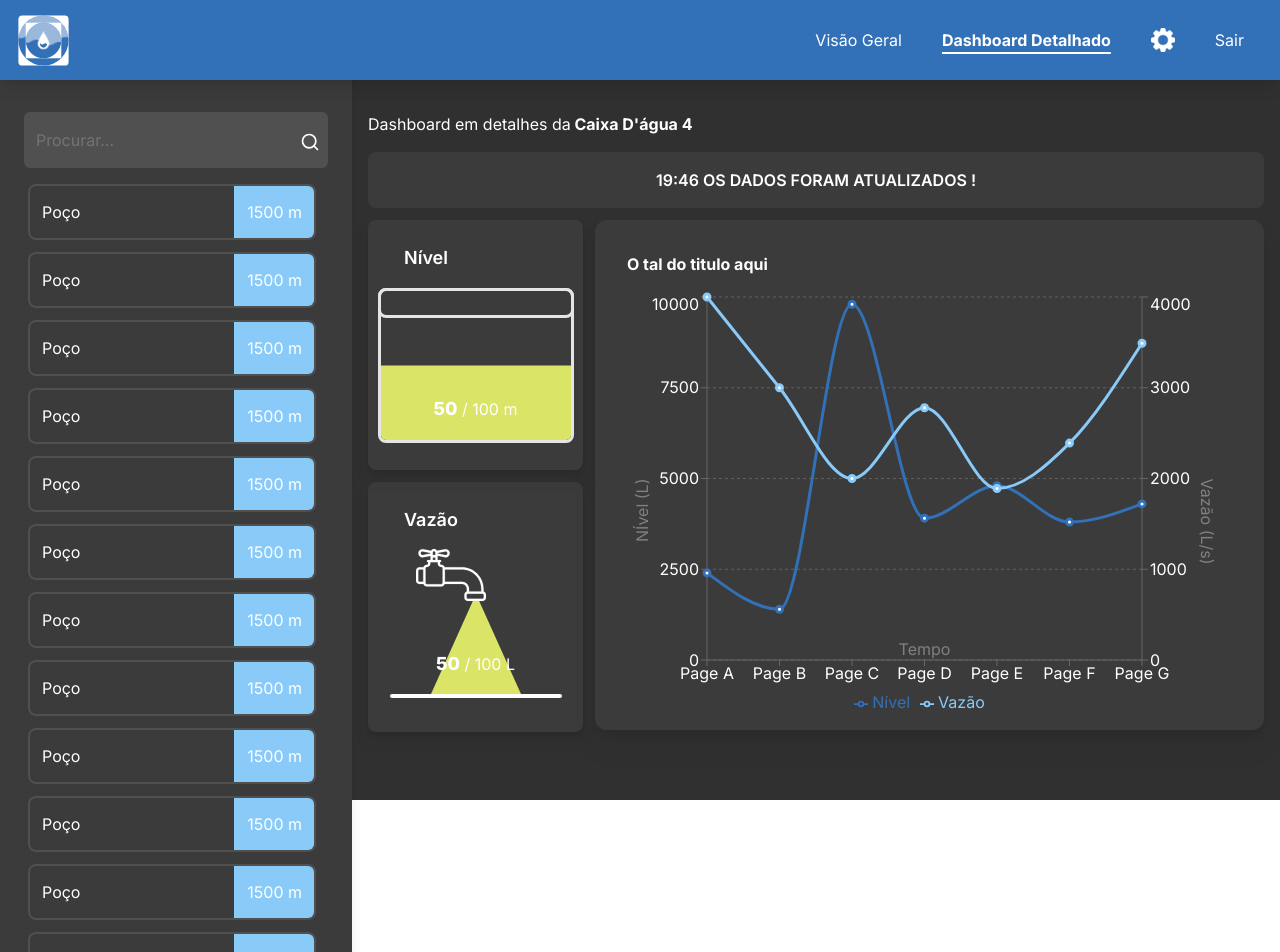
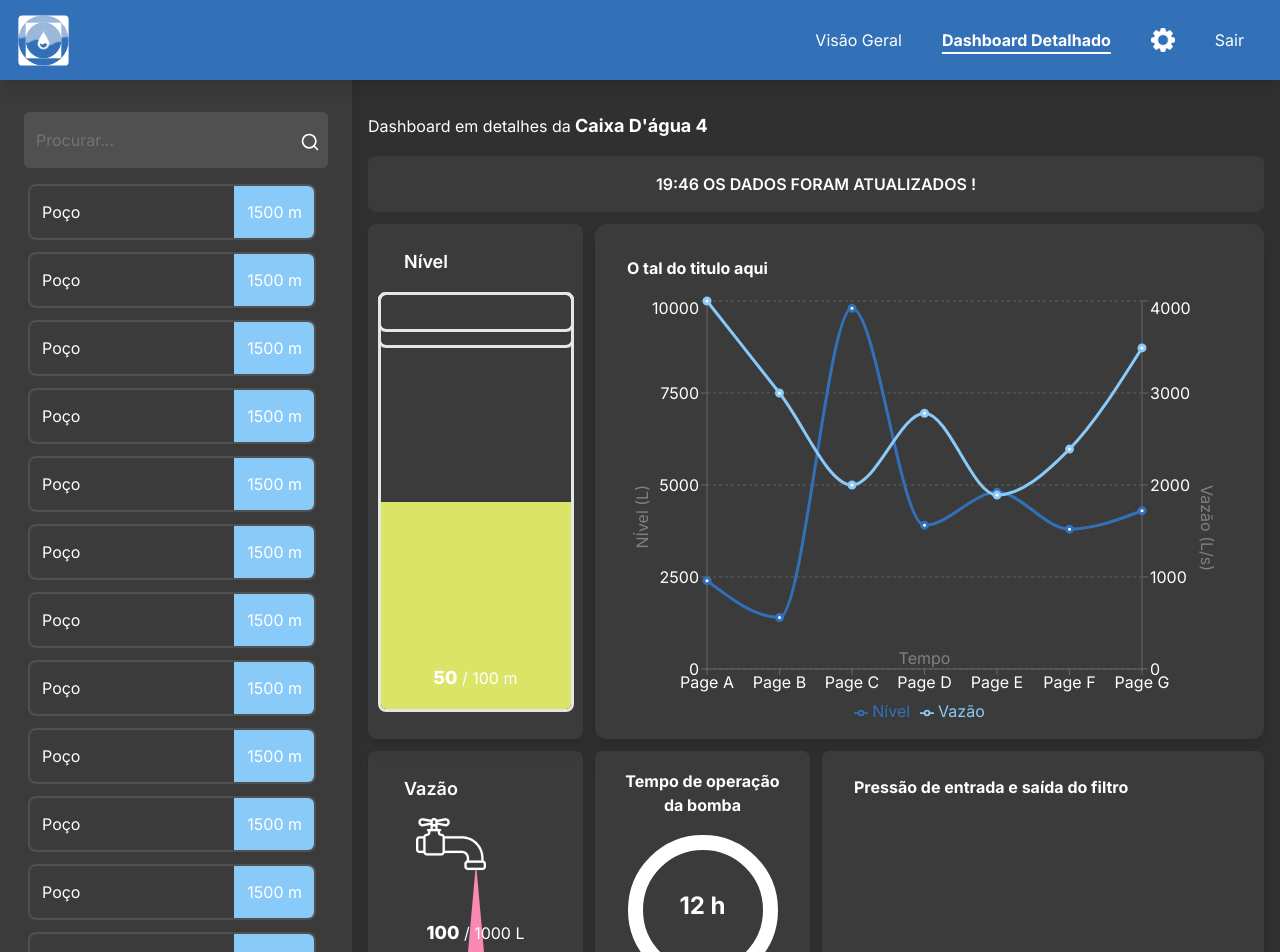
Before and after one commit to RivianSoldier/MAUAguas, a Next.js app in the folder front/mauaguas_front/: page /dashboard-detalhado in a window 1280 px wide. Shown: the top 952 px of the page. Before the commit the page ends 800 px from the top, so only its background shows below. Built offline with nearby package versions, Linux system fonts and the light colour scheme.

Commit message:
gambiarra

```diff
--- a/front/mauaguas_front/app/dashboard-detalhado/page.js
+++ b/front/mauaguas_front/app/dashboard-detalhado/page.js
@@ -3,9 +3,8 @@
 import NavBar from "@/components/NavBar";
 import { Search } from "lucide-react";
 import { Input } from "@/components/ui/input";
-import Chart from "@/components/ui/chart";
-import { ModeloNivel } from "@/components/ui/modelo-nivel-geral";
-import { ModeloVazao } from "@/components/ui/modelo-vazao-geral";
+import DashboardCaixa from "@/components/dashboard-caixa";
+import DashboardPoco from "@/components/dashboard-poco";
 
 export default function DashboardDetalhado() {
   return (
@@ -114,33 +113,7 @@ export default function DashboardDetalhado() {
             </div>
           </div>
         </div>
-        <div className="flex flex-col pb-4 w-full text-white mx-4 ml-[23rem]">
-          <p className="mt-28">
-            Dashboard em detalhes da
-            <span className="font-bold"> Caixa D'água 4</span>
-          </p>
-          <div className="flex items-center justify-center bg-[#3b3b3b] rounded-lg h-14 font-semibold mt-4">
-            19:46 OS DADOS FORAM ATUALIZADOS !
-          </div>
-          <div className="grid grid-cols-4 gap-3 mt-3">
-            <div className="grid grid-cols-2 gap-3 col-span-4 min-[1190px]:col-span-1">
-              <div className="col-span-1 min-[1190px]:col-span-2">
-                <ModeloNivel
-                  altura={50}
-                  capacidade={100}
-                  hidden={true}
-                />
-              </div>
-              <div className="col-span-1 min-[1190px]:col-span-2">
-                <ModeloVazao vazao={50} maximo={100} hidden={true} />
-              </div>
-            </div>
-
-            <div className="w-full col-span-4 min-[1190px]:col-span-3 flex row-span-2 items-center justify-center h-[510px]">
-              <Chart />
-            </div>
-          </div>
-        </div>
+        <DashboardPoco></DashboardPoco>
       </div>
     </main>
     </div>
--- /dev/null
+++ b/front/mauaguas_front/components/dashboard-caixa.js
@@ -0,0 +1,34 @@
+import Chart from "./ui/chart";
+import { ModeloNivel } from "./ui/modelo-nivel-geral";
+import { ModeloVazao } from "./ui/modelo-vazao-geral";
+
+export default function DashboardCaixa() {
+    return (
+        <div className="flex flex-col pb-4 w-full text-white mx-4 ml-[23rem]">
+            <p className="mt-28">
+                Dashboard em detalhes da
+                <span className="font-bold text-lg"> Caixa D'água 4</span>
+            </p>
+            <div className="flex items-center justify-center bg-[#3b3b3b] rounded-lg h-14 font-semibold mt-4">
+                19:46 OS DADOS FORAM ATUALIZADOS !
+            </div>
+            <div className="grid grid-cols-4 gap-3 mt-3">
+                <div className="grid grid-cols-2 gap-3 col-span-4 min-[1190px]:col-span-1">
+                    <div className="col-span-1 min-[1190px]:col-span-2">
+                        <ModeloNivel
+                            altura={50}
+                            capacidade={100}
+                            hidden={true}
+                        />
+                    </div>
+                    <div className="col-span-1 min-[1190px]:col-span-2">
+                        <ModeloVazao vazao={50} maximo={100} hidden={true} />
+                    </div>
+                </div>
+                <div className="w-full col-span-4 min-[1190px]:col-span-3 flex row-span-2 items-center justify-center h-[510px]">
+                    <Chart />
+                </div>
+            </div>
+        </div>
+    );
+}
--- /dev/null
+++ b/front/mauaguas_front/components/dashboard-poco.js
@@ -0,0 +1,44 @@
+import Chart from "./ui/chart";
+import { ModeloNivel } from "./ui/modelo-nivel-geral";
+import { ModeloVazao } from "./ui/modelo-vazao-geral";
+
+export default function DashboardPoco() {
+    return (
+        <div className="flex flex-col pb-4 w-full text-white mx-4 ml-[23rem]">
+            <p className="mt-28">
+                Dashboard em detalhes da
+                <span className="font-bold text-lg"> Caixa D'água 4</span>
+            </p>
+            <div className="flex items-center justify-center bg-[#3b3b3b] rounded-lg h-14 font-semibold mt-4">
+                19:46 OS DADOS FORAM ATUALIZADOS !
+            </div>
+            <div className="grid grid-cols-4 gap-3 mt-3 grid-rows-3">
+                <div className="row-span-2 col-span-1">
+                    <ModeloNivel
+                        altura={50}
+                        capacidade={100}
+                        hidden={true}
+                        tipo={1}
+                    />
+                </div>
+                <div className="row-span-2 col-span-3 h-[515px]">
+                    <Chart />
+                </div>
+                <div className="col-span-1">
+                    <ModeloVazao vazao={100} maximo={1000} hidden={true} />
+                </div>
+                <div className="col-span-1 bg-[#3B3B3B] rounded-lg drop-shadow-lg h-full flex flex-col items-center justify-evenly">
+                    <p className="text-center font-bold w-[80%]">Tempo de operação da bomba</p>
+                    <div className="h-[150px] w-[150px] rounded-full border-[15px] border-white flex flex-col justify-end items-center">
+                        <p className="font-bold text-2xl">12 h</p>
+                        <p className="bg-[#3B3B3B] mt-4 -mb-4 p-3">Entrada</p>
+                    </div>
+                </div>
+                <div className="col-span-2 bg-[#3B3B3B] rounded-lg drop-shadow-lg h-full">
+                    <p className="font-bold pt-6 pl-8">Pressão de entrada e saída do filtro</p>
+
+                </div>
+            </div>
+        </div>
+    );
+}
--- a/front/mauaguas_front/components/ui/modelo-vazao-geral.jsx
+++ b/front/mauaguas_front/components/ui/modelo-vazao-geral.jsx
@@ -102,8 +102,8 @@ export function ModeloVazao({ vazao = 0, maximo = 0, nome = "Vazão", tipo = 0,
                     </div>
                     <div className={`w-0 h-0 ${tipo == 1 ? bordaPoco : bordaCaixa} border-transparent ${bordercor} border-t-0 ${tipo == 1 ? "-mt-12" : "-mt-4"}`}
                         style={{
-                            borderLeftWidth: `${razao * 0.9}px`,
-                            borderRightWidth: `${razao * 0.9}px`,
+                            borderLeftWidth: razao*0.9 < 90 ? `${razao * 0.9}px` : 90,
+                            borderRightWidth: razao*0.9 < 90 ? `${razao * 0.9}px` : 90,
                         }} />
                     <div className="w-4/5 rounded-xl border-solid border-white border-2" />
                 </div>
```
